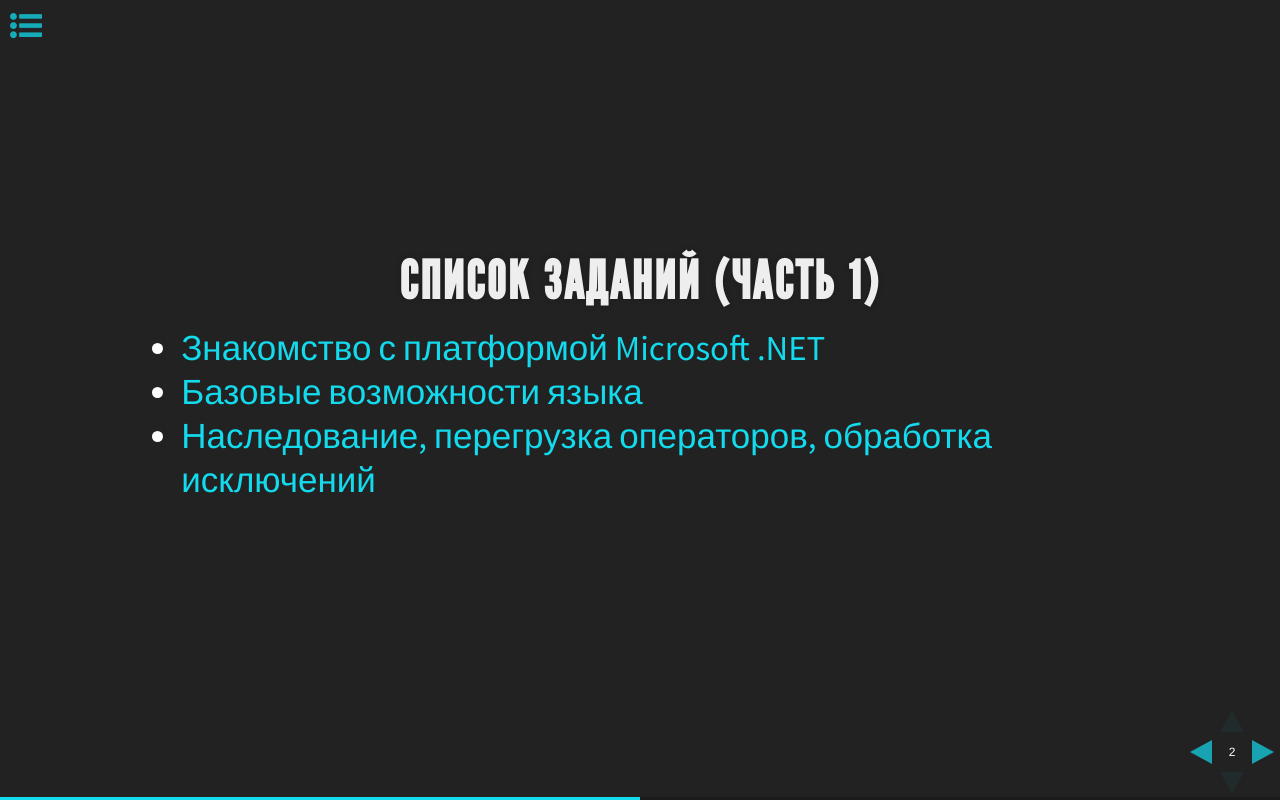
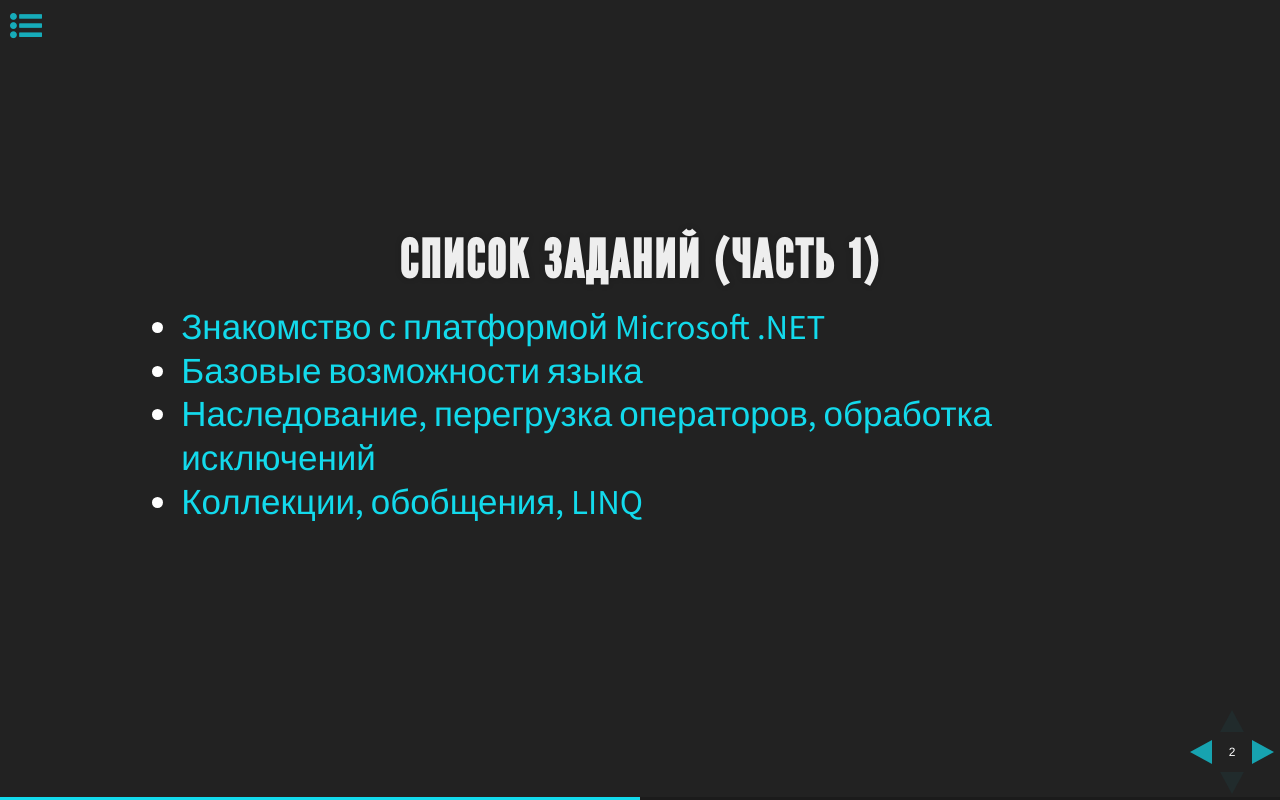
Before and after one commit to MaksHladki/CSharpOOP, a website: page src/index.html in a window 1280 px wide. Both pictures are taken after a click on the button 1269 px from the left and 752 px from the top of the page. Drawn offline with Linux system fonts and the light colour scheme; some packages are replaced by stand-ins of ours; a script that the page names is missing.

Commit message:
added generic lab

```diff
--- a/src/index.html
+++ b/src/index.html
@@ -43,6 +43,7 @@
 					<li><a href="task/Introduction/Introduction.pdf">Знакомство с платформой Microsoft .NET</a></li>
 					<li><a href="task/BasicFeature/BasicFeature.pdf">Базовые возможности языка</a></li>
 					<li><a href="task/Inheritance/Inheritance.pdf">Наследование, перегрузка операторов, обработка исключений</a></li>
+					<li><a href="task/Generic/Generic.pdf">Коллекции, обобщения, LINQ</a></li>
 				</ul>
 			</section>
 			<!--<section>
```
Also changed, not shown: src/code-analysis/css/index.html (+1 -1 lines), README.md, dist/index.html, 3 other files.
